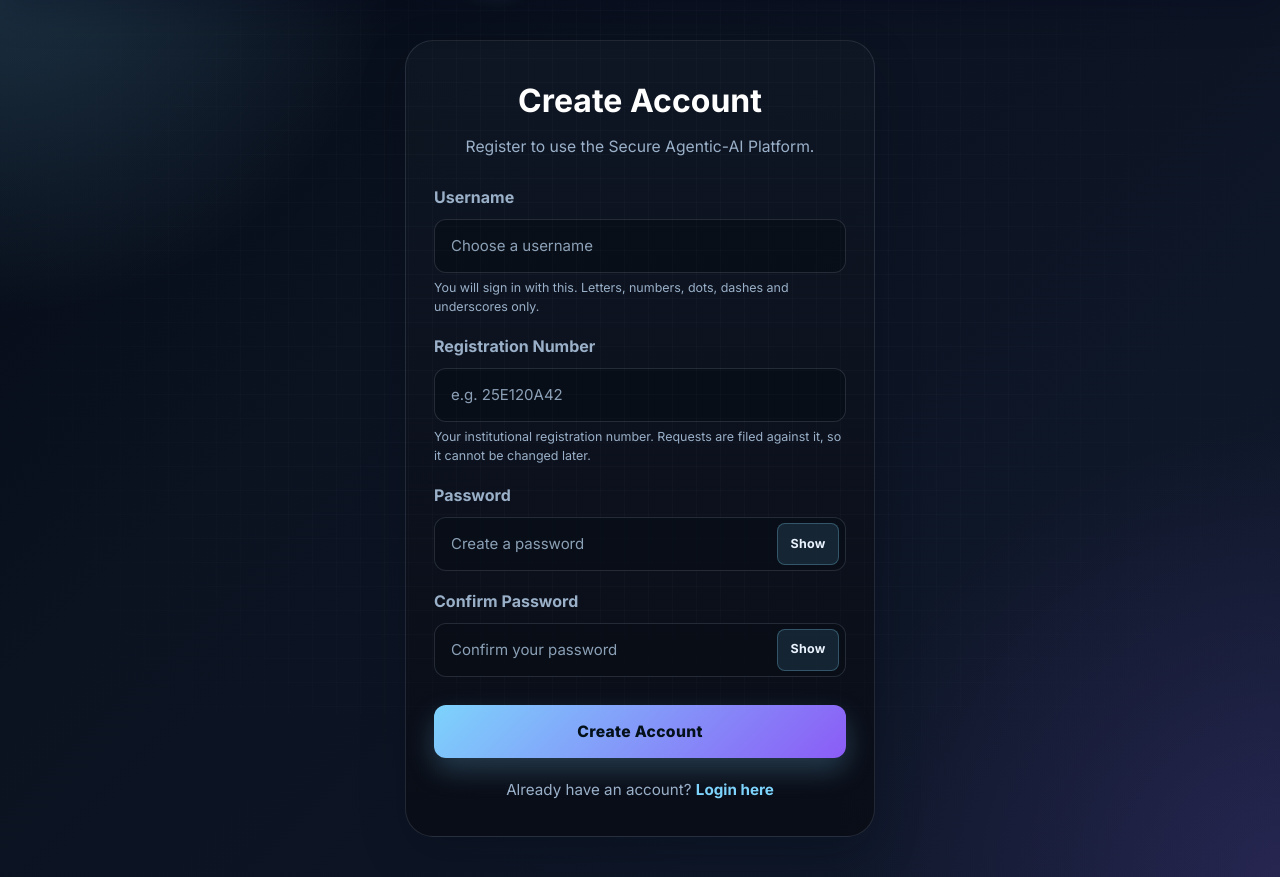
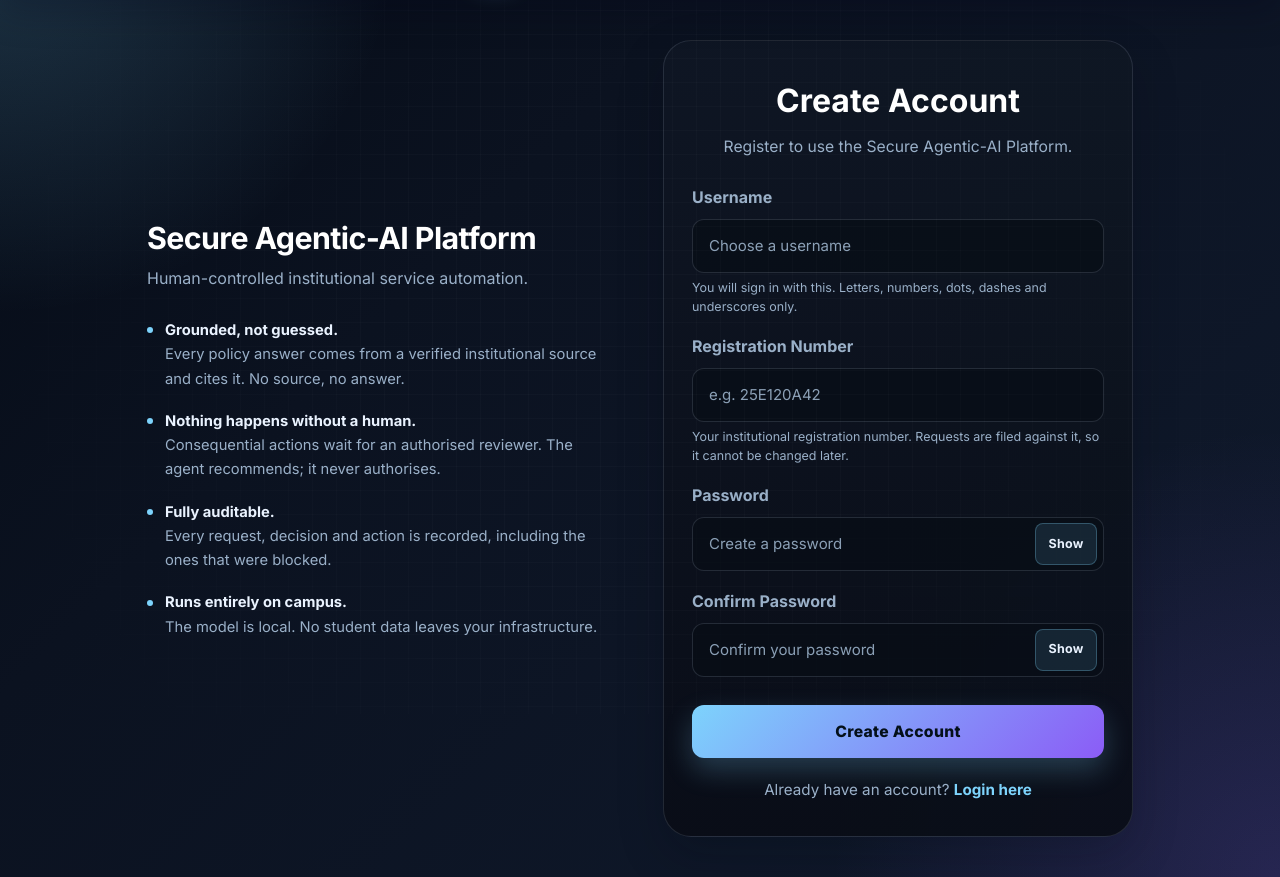
Before and after one commit to ZESCHO/Hackathon-project-2026, a Flask app: page /register in a window 1280 px wide. Shown: the part 86-963 px from the top of the page. Run offline with Flask 3, Linux system fonts and the light colour scheme.

Commit message:
Fill the signed-out pages with what the platform actually promises
The form was a 450px column in the middle of an empty page. It now
sits beside a panel stating the four things the platform guarantees,
so the space carries the pitch instead of nothing. A judge opening the
app lands here first, before typing anything.

Every claim on it is one the code actually keeps: answers are drawn
from verified sources and cite them, consequential actions wait for a
human, all of it is audited, and the model is local so no student data
leaves the institution. Nothing aspirational; if a claim stops being
true the panel has to change with it.

Styling follows the existing card and colour tokens rather than
introducing anything new, and it lives in style.css so both pages share
one definition. Below 900px the panel is supporting text competing with
the form for the same space, so it is hidden and the page stays a
single clean card on a phone.

Co-Authored-By: Claude Opus 5 <noreply@anthropic.com>

```diff
--- a/Src/static/style.css
+++ b/Src/static/style.css
@@ -633,7 +633,76 @@ textarea:focus,
     display: flex !important;
     align-items: center !important;
     justify-content: center !important;
+    gap: 56px;
+    /* Two columns on a wide screen: what the platform promises on the
+       left, the form on the right. Without this the card floated in a
+       lot of empty space. */
+    max-width: 1080px;
+    margin: 0 auto;
     padding: 40px 20px !important;
+}
+
+.auth-brand {
+    flex: 1 1 0;
+    max-width: 460px;
+}
+
+.auth-brand h2 {
+    font-size: 1.9rem;
+    line-height: 1.2;
+    letter-spacing: -0.02em;
+    color: var(--text-strong);
+    margin-bottom: 10px;
+}
+
+.auth-brand-lead {
+    color: var(--muted);
+    margin-bottom: 26px;
+}
+
+.auth-brand-points {
+    list-style: none;
+    margin: 0;
+    padding: 0;
+}
+
+.auth-brand-points li {
+    position: relative;
+    padding-left: 18px;
+    margin-bottom: 18px;
+    color: var(--muted);
+    font-size: 0.92rem;
+    line-height: 1.65;
+}
+
+.auth-brand-points li::before {
+    content: "";
+    position: absolute;
+    left: 0;
+    top: 0.62em;
+    width: 6px;
+    height: 6px;
+    border-radius: 50%;
+    background: var(--primary);
+}
+
+.auth-brand-points strong {
+    display: block;
+    color: var(--text);
+    font-weight: 700;
+}
+
+/* The form is the point of the page; below this width the panel is
+   supporting text competing for the same space, so it goes. */
+@media (max-width: 900px) {
+
+    .auth-brand {
+        display: none;
+    }
+
+    .auth-container {
+        gap: 0;
+    }
 }
 
 .auth-card {
--- a/Src/templates/register.html
+++ b/Src/templates/register.html
@@ -129,6 +129,44 @@
 
 
 <main class="auth-container">
+
+    <aside class="auth-brand">
+
+        <h2>Secure Agentic-AI Platform</h2>
+
+        <p class="auth-brand-lead">
+            Human-controlled institutional service automation.
+        </p>
+
+        <ul class="auth-brand-points">
+
+            <li>
+                <strong>Grounded, not guessed.</strong>
+                Every policy answer comes from a verified institutional
+                source and cites it. No source, no answer.
+            </li>
+
+            <li>
+                <strong>Nothing happens without a human.</strong>
+                Consequential actions wait for an authorised reviewer.
+                The agent recommends; it never authorises.
+            </li>
+
+            <li>
+                <strong>Fully auditable.</strong>
+                Every request, decision and action is recorded,
+                including the ones that were blocked.
+            </li>
+
+            <li>
+                <strong>Runs entirely on campus.</strong>
+                The model is local. No student data leaves your
+                infrastructure.
+            </li>
+
+        </ul>
+
+    </aside>
 
     <section class="auth-card">
 
```
Also changed, not shown: Src/templates/login.html (+38 -0 lines).
